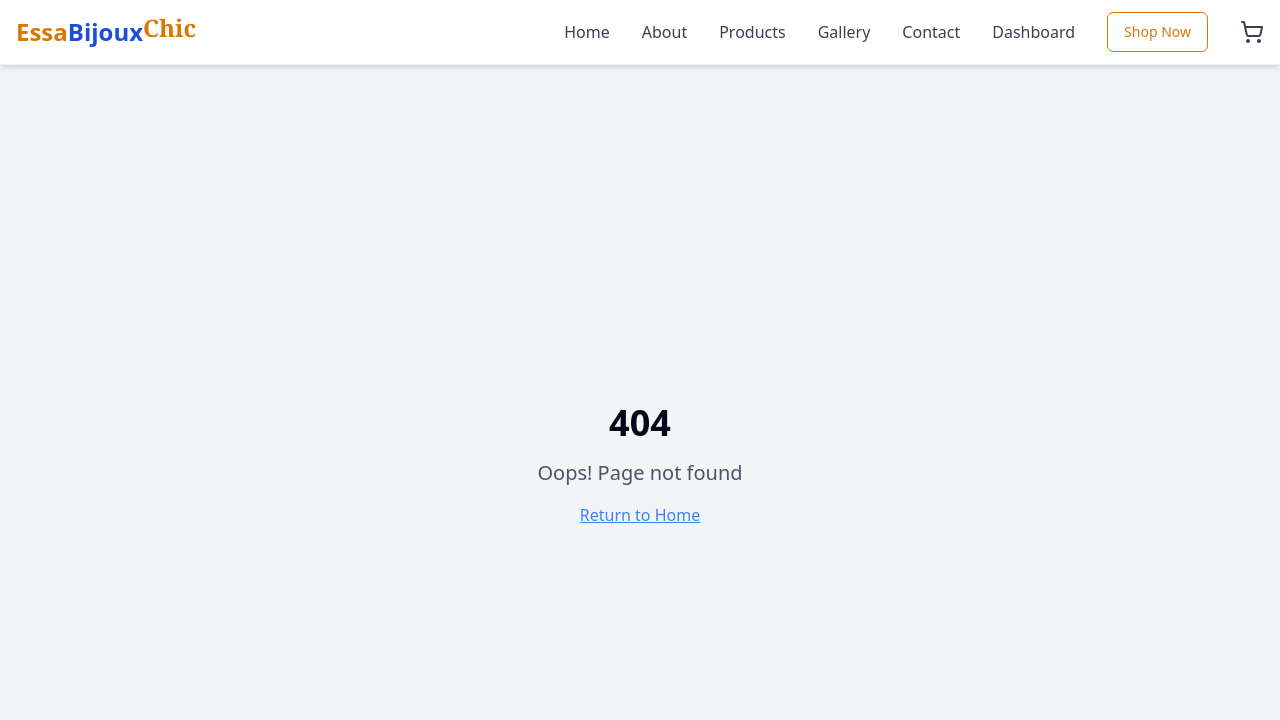
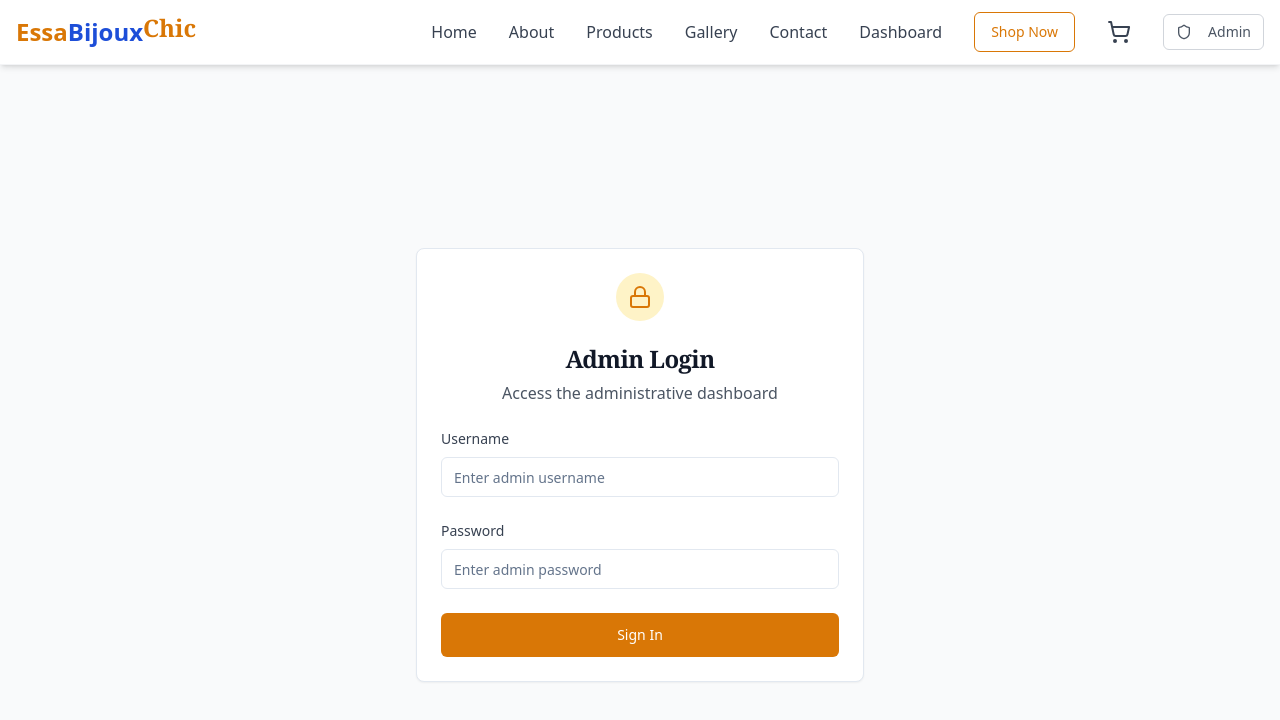
Before and after one commit to 3kimE/essa-chic-webshop, a React (Vite) app: page /admin-login in a window 1280 px wide. Before the commit this address had no page. Shown: the top 720 px of the page. Built offline with nearby package versions, Linux system fonts and the light colour scheme.

Commit message:
Add admin login button to navbar
Adds an admin login button to the right side of the navbar. Clicking the button navigates to the admin login page.

```diff
--- a/src/App.tsx
+++ b/src/App.tsx
@@ -15,6 +15,7 @@ import Checkout from "./pages/Checkout";
 import OrderSuccess from "./pages/OrderSuccess";
 import Dashboard from "./pages/Dashboard";
 import OrderDetail from "./pages/OrderDetail";
+import AdminLogin from "./pages/AdminLogin";
 import NotFound from "./pages/NotFound";
 import Navbar from "./components/Navbar";
 import { CartProvider } from "./context/CartContext";
@@ -41,6 +42,7 @@ const App: React.FC = () => {
               <Route path="/order-success" element={<OrderSuccess />} />
               <Route path="/dashboard" element={<Dashboard />} />
               <Route path="/order/:id" element={<OrderDetail />} />
+              <Route path="/admin-login" element={<AdminLogin />} />
               <Route path="*" element={<NotFound />} />
             </Routes>
           </BrowserRouter>
--- a/src/components/Navbar.tsx
+++ b/src/components/Navbar.tsx
@@ -1,7 +1,7 @@
 
 import { useState } from "react";
 import { Link, useLocation } from "react-router-dom";
-import { Menu, X, ShoppingCart } from "lucide-react";
+import { Menu, X, ShoppingCart, Shield } from "lucide-react";
 import { Button } from "@/components/ui/button";
 import { useCart } from "@/context/CartContext";
 
@@ -42,6 +42,7 @@ const Navbar = () => {
             <Button variant="outline" className="border-amber-600 text-amber-600 hover:bg-amber-600 hover:text-white">
               <Link to="/products">Shop Now</Link>
             </Button>
+
             <Link to="/checkout" className="relative">
               <ShoppingCart className="w-6 h-6 text-gray-700 hover:text-amber-600 transition-colors" />
               {cartItems > 0 && (
@@ -49,6 +50,13 @@ const Navbar = () => {
                   {cartItems}
                 </div>
               )}
+            </Link>
+
+            <Link to="/admin-login">
+              <Button variant="outline" size="sm" className="border-gray-300 text-gray-600 hover:bg-gray-100">
+                <Shield className="w-4 h-4 mr-2" />
+                Admin
+              </Button>
             </Link>
           </div>
 
@@ -125,6 +133,16 @@ const Navbar = () => {
             >
               <Link to="/products">Shop Now</Link>
             </Button>
+            <Link
+              to="/admin-login"
+              className="block py-2"
+              onClick={() => setIsOpen(false)}
+            >
+              <Button variant="outline" size="sm" className="w-full border-gray-300 text-gray-600 hover:bg-gray-100">
+                <Shield className="w-4 h-4 mr-2" />
+                Admin Login
+              </Button>
+            </Link>
           </div>
         </div>
       )}
--- /dev/null
+++ b/src/pages/AdminLogin.tsx
@@ -0,0 +1,80 @@
+
+import { useState } from "react";
+import { Button } from "@/components/ui/button";
+import { Input } from "@/components/ui/input";
+import { Card, CardContent, CardHeader, CardTitle } from "@/components/ui/card";
+import { Lock } from "lucide-react";
+
+const AdminLogin = () => {
+  const [credentials, setCredentials] = useState({
+    username: "",
+    password: ""
+  });
+
+  const handleSubmit = (e: React.FormEvent) => {
+    e.preventDefault();
+    // Admin login logic will be implemented here
+    console.log("Admin login attempt:", credentials);
+  };
+
+  return (
+    <div className="min-h-screen bg-gray-50 flex items-center justify-center py-12 px-4 sm:px-6 lg:px-8">
+      <Card className="w-full max-w-md">
+        <CardHeader className="text-center">
+          <div className="mx-auto w-12 h-12 bg-amber-100 rounded-full flex items-center justify-center mb-4">
+            <Lock className="w-6 h-6 text-amber-600" />
+          </div>
+          <CardTitle className="text-2xl font-serif font-bold text-gray-900">
+            Admin Login
+          </CardTitle>
+          <p className="text-gray-600">
+            Access the administrative dashboard
+          </p>
+        </CardHeader>
+        <CardContent>
+          <form onSubmit={handleSubmit} className="space-y-6">
+            <div>
+              <label htmlFor="username" className="block text-sm font-medium text-gray-700 mb-2">
+                Username
+              </label>
+              <Input
+                id="username"
+                type="text"
+                required
+                value={credentials.username}
+                onChange={(e) => setCredentials(prev => ({ ...prev, username: e.target.value }))}
+                className="w-full"
+                placeholder="Enter admin username"
+              />
+            </div>
+
+            <div>
+              <label htmlFor="password" className="block text-sm font-medium text-gray-700 mb-2">
+                Password
+              </label>
+              <Input
+                id="password"
+                type="password"
+                required
+                value={credentials.password}
+                onChange={(e) => setCredentials(prev => ({ ...prev, password: e.target.value }))}
+                className="w-full"
+                placeholder="Enter admin password"
+              />
+            </div>
+
+            <Button
+              type="submit"
+              className="w-full bg-amber-600 hover:bg-amber-700 text-white"
+              size="lg"
+            >
+              Sign In
+            </Button>
+          </form>
+        </CardContent>
+      </Card>
+    </div>
+  );
+};
+
+export default AdminLogin;
```
